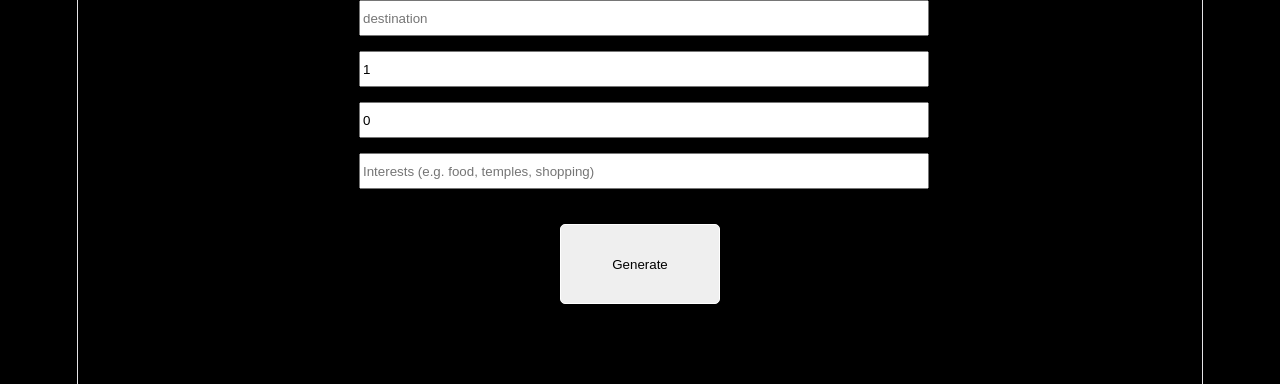
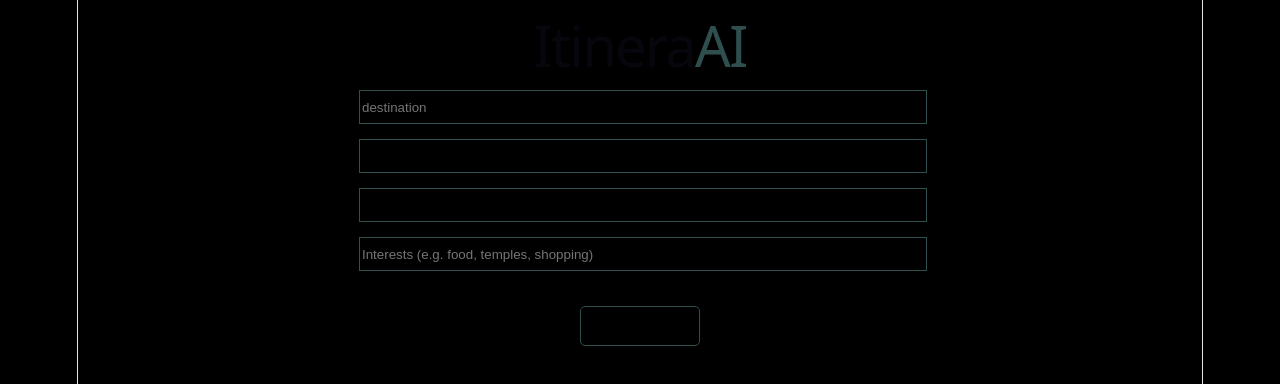
Before and after one commit to adithya2809/Project_AI_Trip_Planner, a React (Vite) app in the folder react-frontend/: page / in a window 1280 px wide. Shown: the top 384 px of the page. Built offline with nearby package versions, Linux system fonts and the light colour scheme.

Commit message:
feat: add header with title and styling updates for inputs and buttons

```diff
--- a/react-frontend/src/App.css
+++ b/react-frontend/src/App.css
@@ -13,6 +13,11 @@ body{
   margin: 0;
 background: black;
 }
+
+header h1 span{
+  color: darkslategray;
+}
+
 .inputs{
     display: flex;
     flex-direction: column;
@@ -21,24 +26,32 @@ background: black;
 .inputs input{
   align-items: center;
   width: 50%;
+  background-color: black;
+  border: 1px solid darkslategray;
   margin-inline: 25%;
   margin-bottom: 15px;
   height: 30px;
 }
+.inputs input:focus{
+  background-color: black;
+  border-color: darkslategray;
+}
 
 button{
   display: block;
+  background-color: black;
   margin: 20px auto;
-  height: 10vh;
-  width: min(160px, 40vw);
+  height: 5vh;
+  width: min(120px, 40vw);
 
-  border: 1px solid white;
+  border: 1px solid darkslategray;
   border-radius: 5px;
 }
 button:hover{
   cursor: pointer;
   background-color: darkslategray;
   color: white;
+
 }
 .input_error{
   border: 1px solid red;
--- a/react-frontend/src/App.jsx
+++ b/react-frontend/src/App.jsx
@@ -75,6 +75,9 @@ function App(){
 
 return(
   <>
+  <header>
+    <h1>Itinera<span>AI</span></h1>
+  </header>
   <div className="inputs">
   <input type="text" placeholder='destination' value={trip.destination}
   className={errors.destination?"input_error":""}
```
